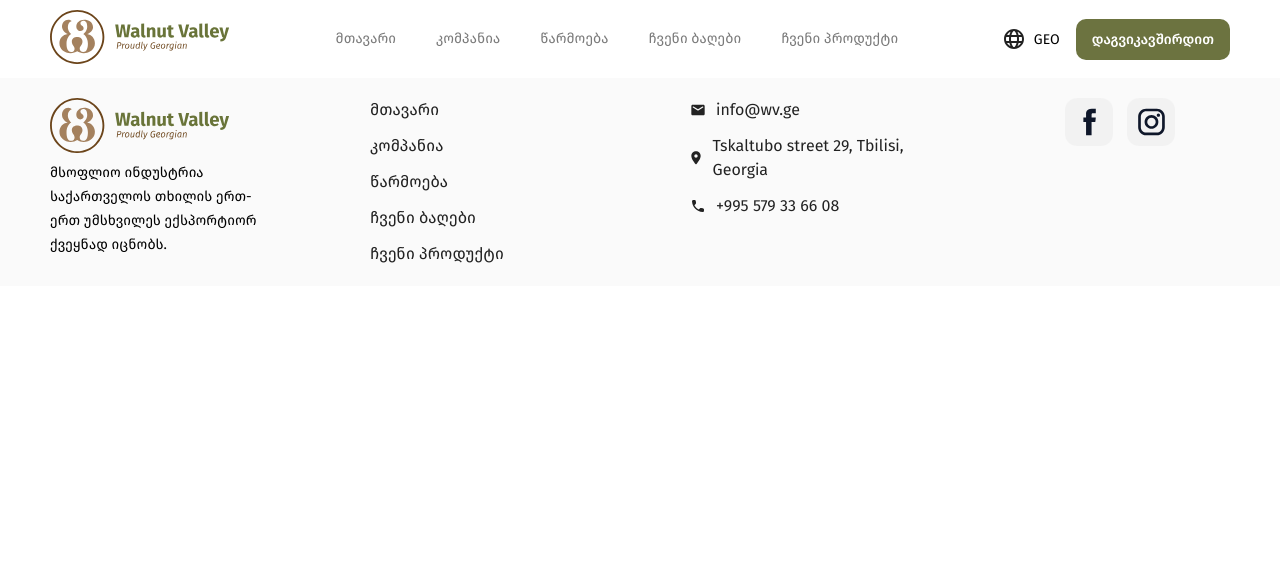
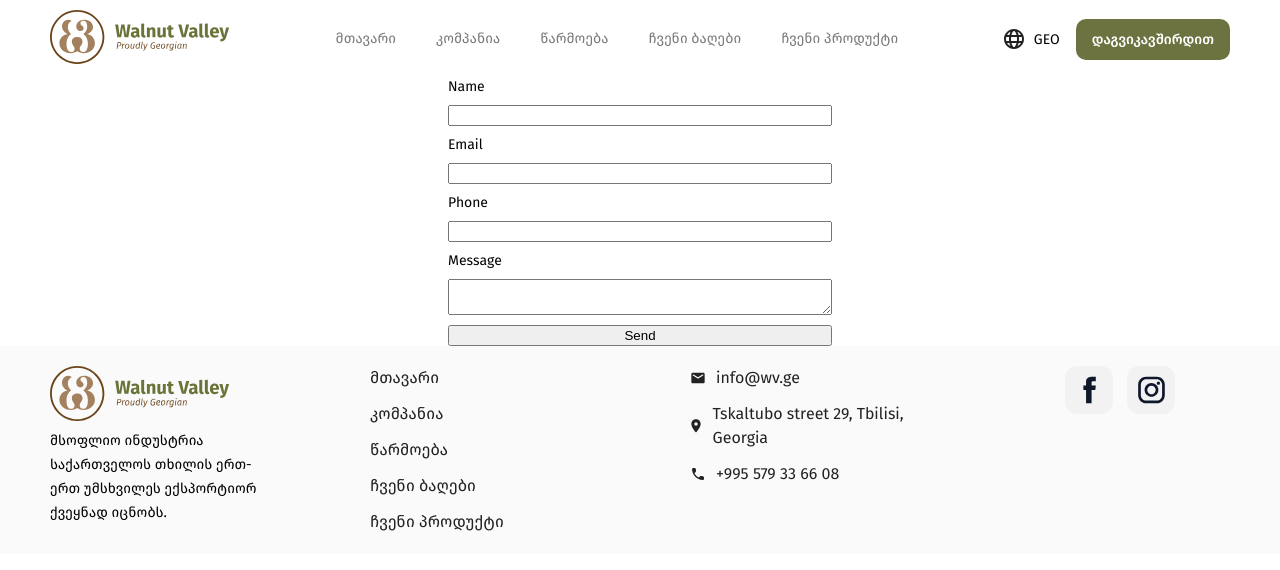
Before and after one commit to demiavaliani/walnut-valley, a Vue app: page /contact-us in a window 1280 px wide. Shown: the top 570 px of the page. Built offline with nearby package versions, Linux system fonts and the light colour scheme.

Commit message:
feat(ContactUs): email library setup

```diff
--- a/package.json
+++ b/package.json
@@ -12,6 +12,7 @@
     "format": "prettier --write src/"
   },
   "dependencies": {
+    "@emailjs/browser": "^4.3.3",
     "pinia": "^2.1.7",
     "sass": "^1.69.5",
     "vue": "^3.3.4",
--- a/src/components/NavBar.vue
+++ b/src/components/NavBar.vue
@@ -37,7 +37,9 @@
 				<img src="@/assets/images/language-globe.svg" />
 				<p>{{ siteLanguageFormatted }}</p>
 			</button>
-			<WvButton :text="t('navbar.contact-us')"></WvButton>
+			<RouterLink :to="{ name: Views.CONTACT_US }">
+				<WvButton :text="t('navbar.contact-us')"></WvButton>
+			</RouterLink>
 		</div>
 	</div>
 
--- a/src/constants.ts
+++ b/src/constants.ts
@@ -5,5 +5,5 @@ export const Views = {
 	PRODUCTION: 'production',
 	ORCHARDS: 'orchards',
 	OUR_PRODUCT: 'our_product',
-	CONTACTS: 'contacts',
+	CONTACT_US: 'contact_us',
 } as const;
--- a/src/router/index.ts
+++ b/src/router/index.ts
@@ -1,6 +1,7 @@
 import { createRouter, createWebHistory } from 'vue-router';
 import MainView from '@/views/MainView.vue';
 import OurCompany from '@/views/OurCompany.vue';
+import ContactUs from '@/views/ContactUs.vue';
 
 const routes = [
 	{
@@ -13,6 +14,11 @@ const routes = [
 		name: 'our_company',
 		component: OurCompany,
 	},
+	{
+		path: '/contact-us',
+		name: 'contact_us',
+		component: ContactUs,
+	},
 ];
 
 const router = createRouter({
--- /dev/null
+++ b/src/views/ContactUs.vue
@@ -0,0 +1,50 @@
+<template>
+	<div class="contact-us">
+		<form class="contact-us__form" ref="contactForm" @submit.prevent="sendEmail">
+			<label class="contact-us__form-label">Name</label>
+			<input type="text" name="contact_name" />
+			<label class="contact-us__form-label">Email</label>
+			<input type="email" name="contact_email" />
+			<label class="contact-us__form-label">Phone</label>
+			<input type="tel" name="contact_phone" />
+			<label class="contact-us__form-label">Message</label>
+			<textarea name="contact_message"></textarea>
+			<input type="submit" value="Send" />
+		</form>
+	</div>
+</template>
+
+<script lang="ts" setup>
+	import emailjs from '@emailjs/browser';
+	import { ref } from 'vue';
+
+	const SERVICE_ID = 'wv_email_form';
+	const TEMPLATE_ID = 'wv_default_template';
+	const PUBLIC_KEY = 'p3cl0P9MpyI8OB0Fk';
+
+	const contactForm = ref<HTMLFormElement | null>();
+
+	const sendEmail = () => {
+		if (contactForm.value) {
+			emailjs.sendForm(SERVICE_ID, TEMPLATE_ID, contactForm.value, { publicKey: PUBLIC_KEY });
+		}
+	};
+</script>
+
+<style lang="scss">
+	.contact-us {
+		display: flex;
+		justify-content: center;
+
+		&__form {
+			display: flex;
+			flex-direction: column;
+			gap: 1rem;
+			width: 30%;
+		}
+
+		&__form-label {
+			font-size: 1.4rem;
+		}
+	}
+</style>
```
Also changed, not shown: 1 other file (tests, documents, lock files or other folders).
